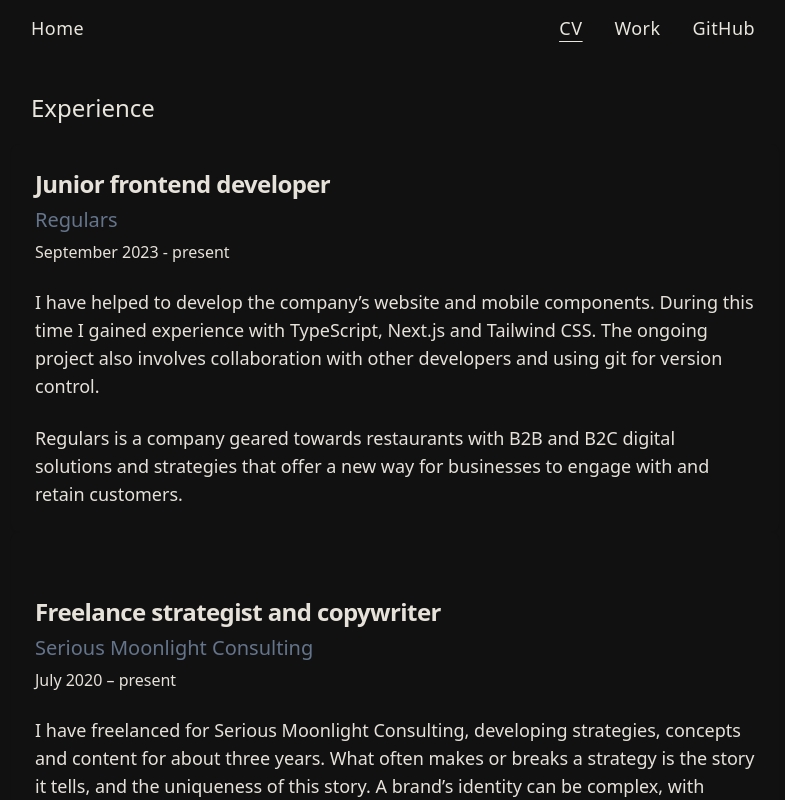
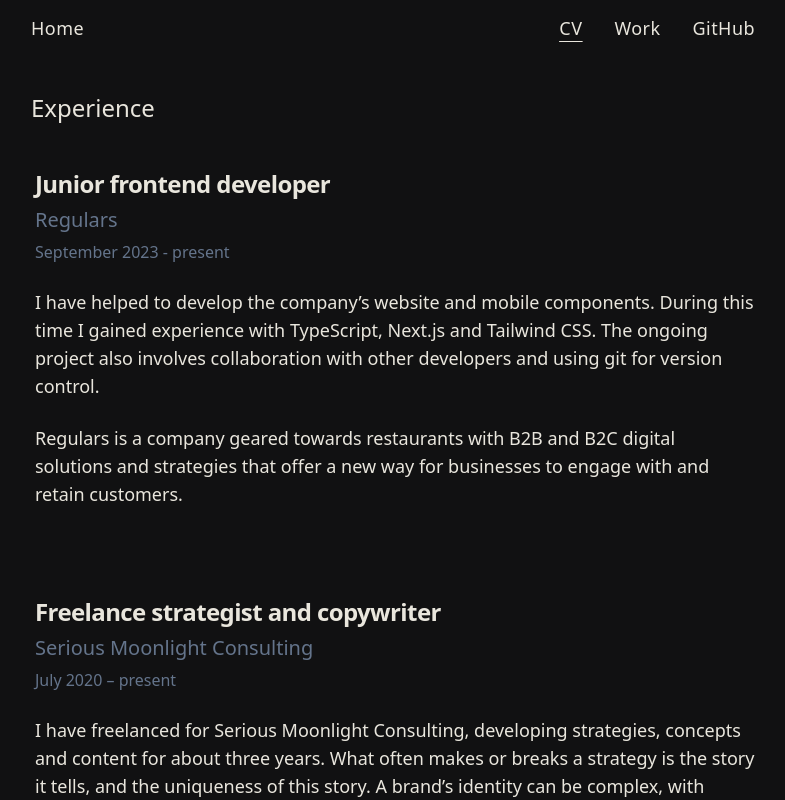
Before and after one commit to Lopside95/james-site, a Next.js app: page /cv in a window 1280 px wide. Shown: the top 800 px of the page, without its empty margins (245-1030 px from the left). Built offline with nearby package versions, Linux system fonts and the light colour scheme.

Commit message:
removed unnecessary colour specifications

```diff
--- a/components/ui/popover.tsx
+++ b/components/ui/popover.tsx
@@ -1,11 +1,11 @@
-import * as React from "react"
-import * as PopoverPrimitive from "@radix-ui/react-popover"
+import * as React from "react";
+import * as PopoverPrimitive from "@radix-ui/react-popover";
 
-import { cn } from "@/lib/utils"
+import { cn } from "@/lib/utils";
 
-const Popover = PopoverPrimitive.Root
+const Popover = PopoverPrimitive.Root;
 
-const PopoverTrigger = PopoverPrimitive.Trigger
+const PopoverTrigger = PopoverPrimitive.Trigger;
 
 const PopoverContent = React.forwardRef<
   React.ElementRef<typeof PopoverPrimitive.Content>,
@@ -17,13 +17,13 @@
       align={align}
       sideOffset={sideOffset}
       className={cn(
-        "z-50 w-72 rounded-md border bg-popover p-4 text-popover-foreground shadow-md outline-none data-[state=open]:animate-in data-[state=closed]:animate-out data-[state=closed]:fade-out-0 data-[state=open]:fade-in-0 data-[state=closed]:zoom-out-95 data-[state=open]:zoom-in-95 data-[side=bottom]:slide-in-from-top-2 data-[side=left]:slide-in-from-right-2 data-[side=right]:slide-in-from-left-2 data-[side=top]:slide-in-from-bottom-2",
+        "z-50 w-72 rounded-md border p-4 text-popover-foreground shadow-md outline-none data-[state=open]:animate-in data-[state=closed]:animate-out data-[state=closed]:fade-out-0 data-[state=open]:fade-in-0 data-[state=closed]:zoom-out-95 data-[state=open]:zoom-in-95 data-[side=bottom]:slide-in-from-top-2 data-[side=left]:slide-in-from-right-2 data-[side=right]:slide-in-from-left-2 data-[side=top]:slide-in-from-bottom-2",
         className
       )}
       {...props}
     />
   </PopoverPrimitive.Portal>
-))
-PopoverContent.displayName = PopoverPrimitive.Content.displayName
+));
+PopoverContent.displayName = PopoverPrimitive.Content.displayName;
 
-export { Popover, PopoverTrigger, PopoverContent }
+export { Popover, PopoverTrigger, PopoverContent };
--- a/src/components/Intro.tsx
+++ b/src/components/Intro.tsx
@@ -17,7 +17,7 @@
 const Intro = () => {
   return (
     <div className=" py-5 flex h-full bg-transparent ">
-      <Card className="w-full bg-transparent border-none text-base-txtClr">
+      <Card className="w-full bg-transparent border-none ">
         <CardHeader>
           <CardTitle className="text-3xl">{`Hi, I'm James.`}</CardTitle>
         </CardHeader>
--- a/src/components/cv/experience.tsx
+++ b/src/components/cv/experience.tsx
@@ -23,7 +23,7 @@
               Junior frontend developer
             </CardTitle>
             <CardDescription className="text-xl">Regulars</CardDescription>
-            <CardDescription className="text-base-txtClr text-md">
+            <CardDescription className=" text-md">
               September 2023 - present
             </CardDescription>
           </CardHeader>
@@ -49,7 +49,7 @@
             <CardDescription className="text-xl">
               Serious Moonlight Consulting
             </CardDescription>
-            <CardDescription className="text-base-txtClr text-md">
+            <CardDescription className=" text-md">
               July 2020 – present
             </CardDescription>
           </CardHeader>
--- a/src/components/footer.tsx
+++ b/src/components/footer.tsx
@@ -32,7 +32,7 @@
   };
 
   return (
-    <div className="flex flex-col text-base-txtClr w-3/5 pt-10 pb-5 gap-5 pl-7 px-1 justify-end bg-base-bg  ">
+    <div className="flex flex-col text-base-txtClr w-3/5 pt-10 pb-5 gap-5 pl-7 px-1 justify-end  ">
       <h1 className="text-xl">Contact</h1>
       <div className="flex">
         <HoverCard openDelay={200}>
--- a/src/components/generalInfo.tsx
+++ b/src/components/generalInfo.tsx
@@ -17,7 +17,7 @@
 const GeneralInfo = () => {
   return (
     <div className=" py-5 pr-3  flex h-full bg-transparent  ">
-      <Card className=" bg-transparent border-none text-base-txtClr">
+      <Card className=" bg-transparent border-none ">
         <CardHeader>
           <CardTitle className="text-xl -mb-4">
             I have always appreciated the challenges and satisfactions that come
--- a/src/components/navItems.tsx
+++ b/src/components/navItems.tsx
@@ -3,7 +3,7 @@
 
 export default function NavItems() {
   return (
-    <div className="flex  w-1/3 border border-base-txtClr pr-30">
+    <div className="flex  w-1/3 border  pr-30">
       <Button className="text-lg" variant="link">
         <Link href="https://github.com/Lopside95">Github</Link>
       </Button>
--- a/src/components/techStack.tsx
+++ b/src/components/techStack.tsx
@@ -10,7 +10,7 @@
 const TechStack = () => {
   return (
     <div className="align-middle w-full py-5 text-xl flex ">
-      <Card className="w-full  bg-transparent border-none text-base-txtClr">
+      <Card className="w-full  bg-transparent border-none ">
         <CardHeader>
           <CardTitle className="text-3xl pl-3 -mb-4">Stack</CardTitle>
         </CardHeader>
@@ -27,7 +27,7 @@
           </dl>
         </CardContent>
       </Card>
-      <Card className="w-full  bg-transparent border-none text-base-txtClr">
+      <Card className="w-full  bg-transparent border-none ">
         <CardHeader>
           <CardTitle className="text-3xl pl-3 -mb-4">Skills</CardTitle>
         </CardHeader>
--- a/src/components/ui/card.tsx
+++ b/src/components/ui/card.tsx
@@ -8,10 +8,7 @@
 >(({ className, ...props }, ref) => (
   <div
     ref={ref}
-    className={cn(
-      "rounded-lg border bg-base-bg text-base-txtClr shadow-sm ",
-      className
-    )}
+    className={cn("rounded-lg bordershadow-sm ", className)}
     {...props}
   />
 ));
--- a/src/globals.css
+++ b/src/globals.css
@@ -7,8 +7,8 @@
     --background: 240 3% 7%;
     --foreground: 45 22% 89%;
 
-    --card: 0 0% 100%;
-    --card-foreground: 222.2 84% 4.9%;
+    --card: 240 3% 7%;
+    --card-foreground: 45 22% 89%;
 
     --popover: 0 0% 100%;
     --popover-foreground: 222.2 84% 4.9%;
--- a/src/layout.tsx
+++ b/src/layout.tsx
@@ -2,6 +2,7 @@
 import { Inter } from "next/font/google";
 import "./globals.css";
 import { Toaster } from "@/components/ui/toaster";
+import Navbar from "./components/Navbar";
 
 const inter = Inter({ subsets: ["latin"] });
 
@@ -19,6 +20,7 @@
     <html lang="en">
       <body className={inter.className}>
         <main>
+          {/* <Navbar /> */}
           {children}
           <Toaster />
         </main>
```
